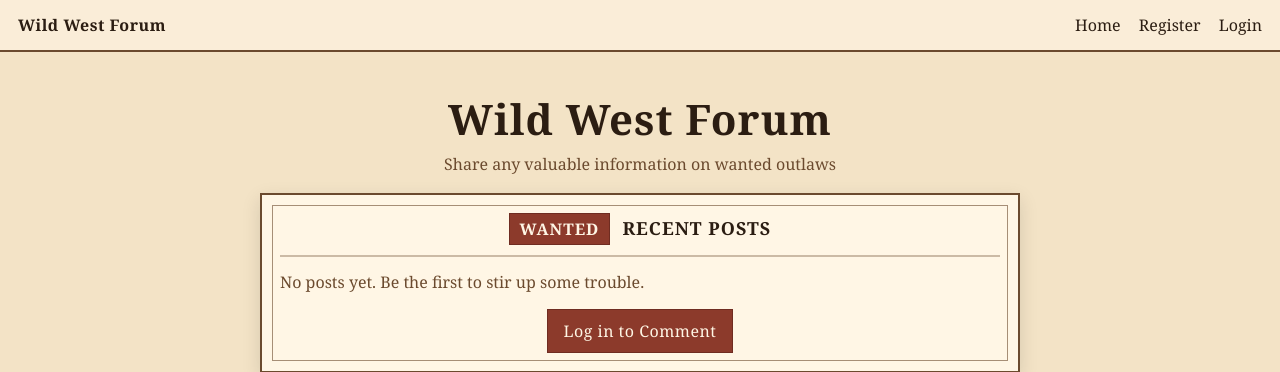
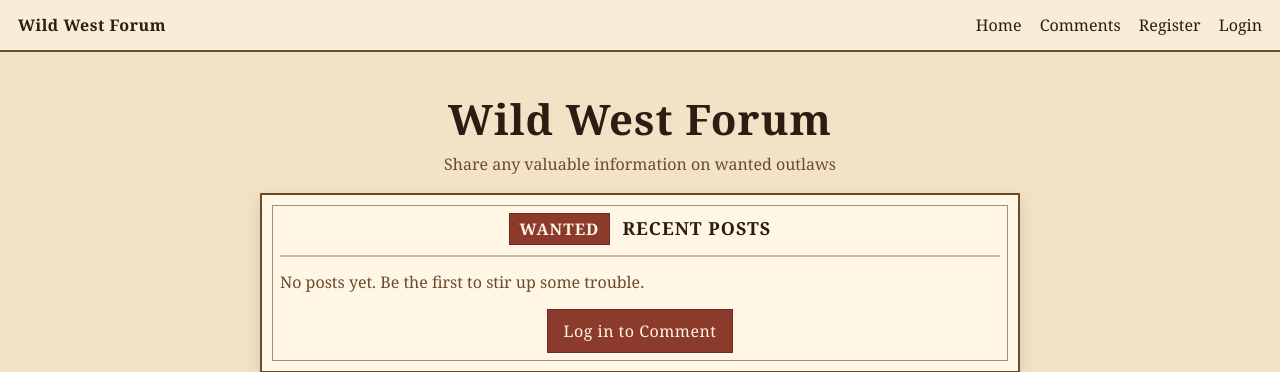
Before and after one commit to alexander-ayer/topics-midterm, a Node server app: page / in a window 1280 px wide. Shown: the top 372 px of the page. Run offline with Node 20, Linux system fonts and the light colour scheme; some libraries are stand-ins or nearby versions.

Commit message:
Re-added comments handlebar (Even though home does the same thing pretty much)

```diff
--- a/nodejs/views/partials/nav.hbs
+++ b/nodejs/views/partials/nav.hbs
@@ -4,6 +4,7 @@
 
     <div class="nav-links">
       <a href="/">Home</a>
+      <a href="/comments">Comments</a>
 
       {{#if isLoggedIn}}
         <a href="/comment/new">New Comment</a>
```
